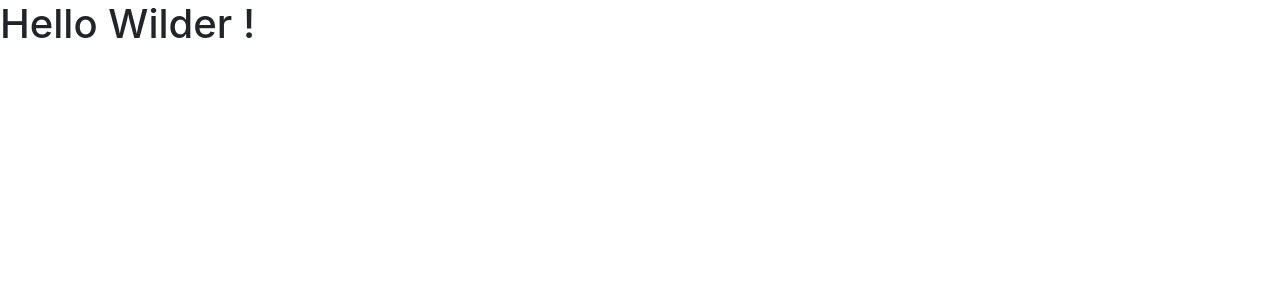
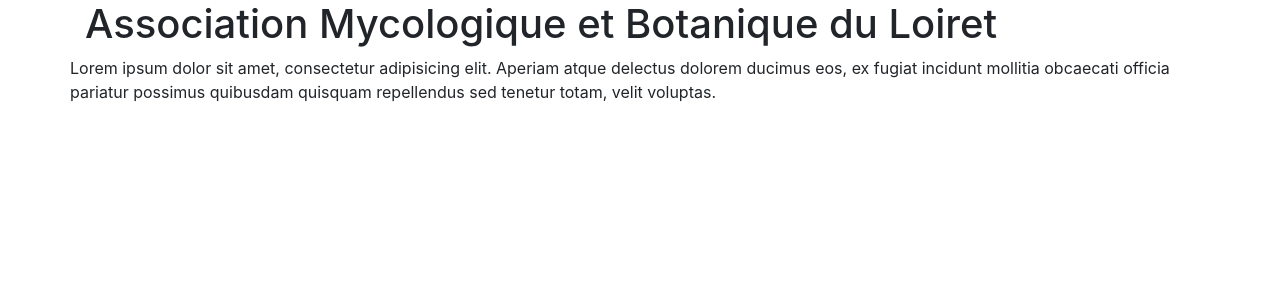
Before and after one commit to WildCodeSchool/orleans-php-2003-project-ambl, a PHP site: template src/View/Home/index.html.twig in a window 1280 px wide. Shown: the top 300 px of the page. Run offline with PHP 8.4, Linux system fonts and the light colour scheme; the template is opened without the code that fills it, so the values that code supplies are empty; some libraries are stand-ins or nearby versions; some web fonts are replaced.

Commit message:
Mise en place de la structure de la section association

```diff
--- a/src/View/Home/index.html.twig
+++ b/src/View/Home/index.html.twig
@@ -1,5 +1,24 @@
 {% extends 'layout.html.twig' %}
 
 {% block content %}
-    <h1>Hello Wilder !</h1>
+    <header>
+        <div class="container">
+            <div class="row">
+                <div class="col-12">
+                    <h1>Association Mycologique et Botanique du Loiret</h1>
+                </div>
+            </div>
+            <div class="row">
+                <div col-4>
+                    <p>Lorem ipsum dolor sit amet, consectetur adipisicing elit. Aperiam atque delectus dolorem ducimus
+                        eos, ex fugiat incidunt mollitia obcaecati officia pariatur possimus quibusdam
+                        quisquam repellendus sed tenetur totam, velit voluptas.
+                    </p>
+                </div>
+                <div class="col-8">
+                    <img src="https://via.placeholder.com/300x300" alt="">
+                </div>
+            </div>
+        </div>
+    </header>
 {% endblock %}
```
